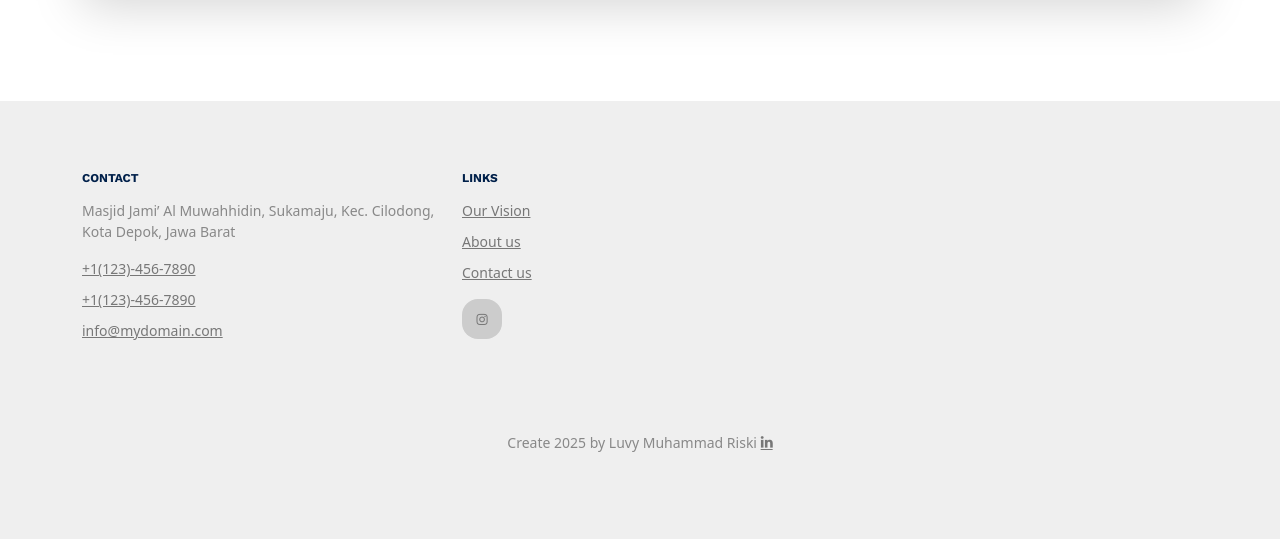
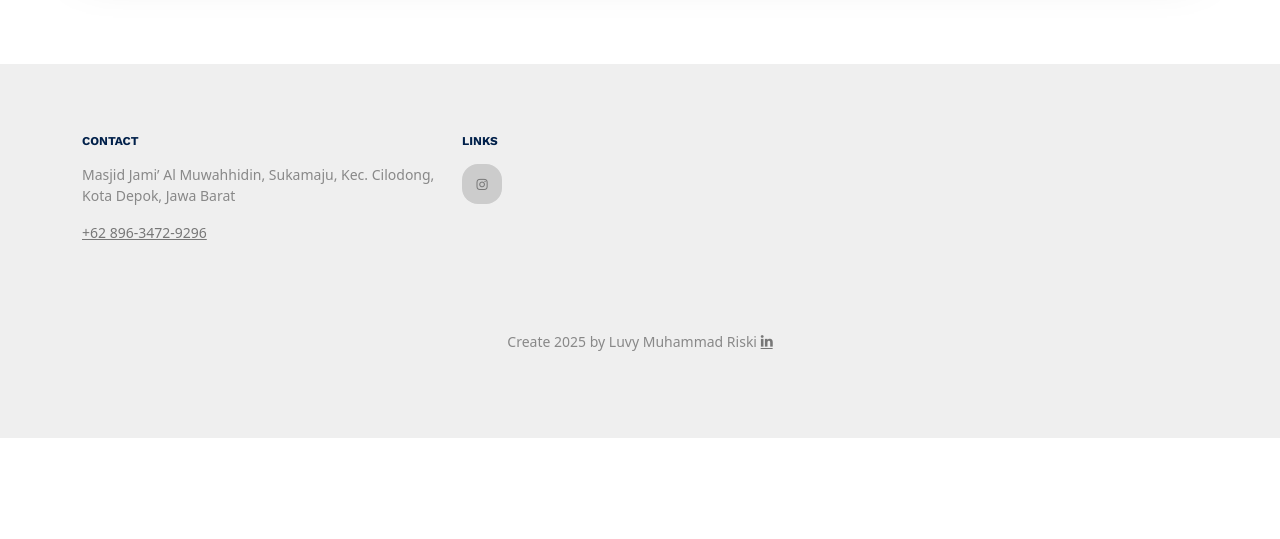
Before and after one commit to vy09/masjid-al-muwahhidiin, a Laravel app: page /about in a window 1280 px wide. Shown: the part 2631-3170 px from the top of the page. After the commit the page ends 3069 px from the top, so only its background shows below. Run offline with Laravel 12, Linux system fonts and the light colour scheme; some web fonts are replaced.

Commit message:
Update contact information to include WhatsApp number for better accessibility

```diff
--- a/resources/views/homepage/footer.blade.php
+++ b/resources/views/homepage/footer.blade.php
@@ -6,11 +6,7 @@
                     <h3>Contact</h3>
                     <address>Masjid Jami’ Al Muwahhidin, Sukamaju, Kec. Cilodong, Kota Depok, Jawa Barat</address>
                     <ul class="list-unstyled links">
-                        <li><a href="tel://11234567890">+1(123)-456-7890</a></li>
-                        <li><a href="tel://11234567890">+1(123)-456-7890</a></li>
-                        <li>
-                            <a href="mailto:info@mydomain.com">info@mydomain.com</a>
-                        </li>
+                        <li><a href="https://wa.me/6289634729296">+62 896-3472-9296</a></li>
                     </ul>
                 </div>
                 <!-- /.widget -->
@@ -19,11 +15,6 @@
             <div class="col-lg-4">
                 <div class="widget">
                     <h3>Links</h3>
-                    <ul class="list-unstyled links">
-                        <li><a href="#">Our Vision</a></li>
-                        <li><a href="#">About us</a></li>
-                        <li><a href="#">Contact us</a></li>
-                    </ul>
 
                     <ul class="list-unstyled social">
                         <li>
--- a/resources/views/homepage/tentang.blade.php
+++ b/resources/views/homepage/tentang.blade.php
@@ -82,8 +82,7 @@
                     <div class="feature-text">
                         <h3 class="heading">Hubungi</h3>
                         <p class="text-black-50">
-                            Lorem ipsum dolor sit amet consectetur adipisicing elit.
-                            Nostrum iste.
+                            +62 896-3472-9296
                         </p>
                     </div>
                     <span class="wrap-icon me-3 m-2">
```
